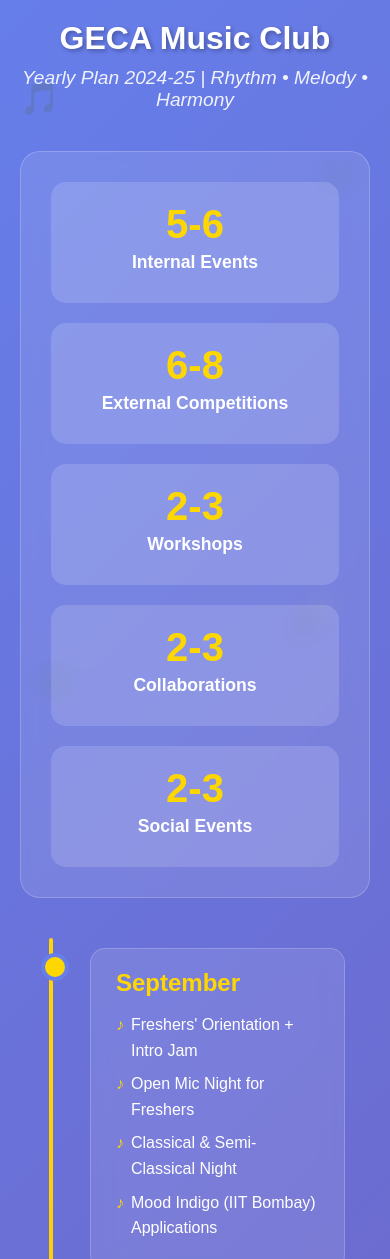
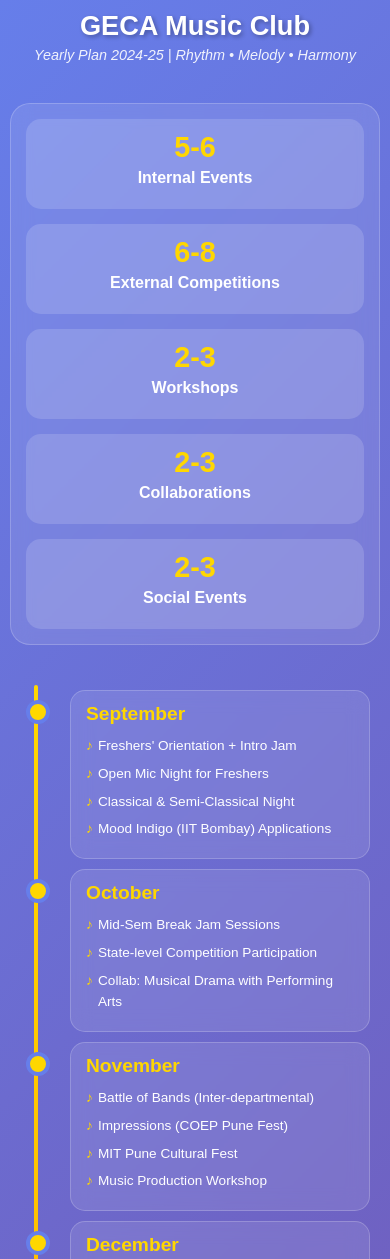
Before and after one commit to AayushSingatkar2004/Music-Club, a plain HTML site: page index.html in a window 390 px wide. Shown: the top 1259 px of the page. Drawn offline with Linux system fonts and the light colour scheme.

Commit message:
Update index.html

```diff
--- a/index.html
+++ b/index.html
@@ -277,19 +277,187 @@
         }
 
         @media (max-width: 768px) {
-            .header h1 { font-size: 2rem; }
-            .overview-grid { grid-template-columns: 1fr; }
-            .timeline::after { left: 31px; }
+            .container {
+                padding: 10px;
+            }
+
+            .header h1 {
+                font-size: 2rem;
+                margin-bottom: 5px;
+            }
+
+            .header p {
+                font-size: 1rem;
+            }
+
+            .yearly-overview {
+                padding: 20px;
+                margin-bottom: 30px;
+            }
+
+            .overview-grid {
+                grid-template-columns: 1fr;
+                gap: 15px;
+            }
+
+            .overview-card {
+                padding: 15px;
+            }
+
+            .overview-card .number {
+                font-size: 2rem;
+            }
+
+            .timeline::after {
+                left: 31px;
+            }
+
             .month-container {
                 width: 100%;
                 padding-left: 70px;
-                padding-right: 25px;
+                padding-right: 15px;
+                padding-top: 5px;
+                padding-bottom: 5px;
             }
+
             .month-container::after {
                 left: 21px;
+                width: 18px;
+                height: 18px;
             }
-            .right { left: 0%; }
-            .right::after { left: 21px; }
+
+            .right {
+                left: 0%;
+            }
+
+            .right::after {
+                left: 21px;
+            }
+
+            .month-content {
+                padding: 15px 20px;
+            }
+
+            .month-title {
+                font-size: 1.3rem;
+                margin-bottom: 12px;
+            }
+
+            .activity-item {
+                font-size: 0.9rem;
+                margin-bottom: 6px;
+            }
+
+            .unique-activities {
+                padding: 20px;
+                margin-top: 30px;
+            }
+
+            .unique-activities h2 {
+                font-size: 1.5rem;
+                margin-bottom: 20px;
+            }
+
+            .unique-grid {
+                grid-template-columns: 1fr;
+                gap: 15px;
+            }
+
+            .unique-card {
+                padding: 15px;
+            }
+
+            .unique-card h4 {
+                font-size: 1rem;
+            }
+
+            .unique-card p {
+                font-size: 0.9rem;
+            }
+
+            .floating-notes {
+                display: none;
+            }
+        }
+
+        @media (max-width: 480px) {
+            .header h1 {
+                font-size: 1.7rem;
+            }
+
+            .header p {
+                font-size: 0.9rem;
+            }
+
+            .yearly-overview {
+                padding: 15px;
+            }
+
+            .overview-card {
+                padding: 12px;
+            }
+
+            .overview-card .number {
+                font-size: 1.8rem;
+            }
+
+            .overview-card h3 {
+                font-size: 1rem;
+            }
+
+            .month-container {
+                padding-left: 60px;
+                padding-right: 10px;
+            }
+
+            .timeline::after {
+                left: 26px;
+            }
+
+            .month-container::after {
+                left: 16px;
+                width: 16px;
+                height: 16px;
+            }
+
+            .right::after {
+                left: 16px;
+            }
+
+            .month-content {
+                padding: 12px 15px;
+            }
+
+            .month-title {
+                font-size: 1.2rem;
+                margin-bottom: 10px;
+            }
+
+            .activity-item {
+                font-size: 0.85rem;
+                padding-left: 12px;
+            }
+
+            .unique-activities {
+                padding: 15px;
+            }
+
+            .unique-activities h2 {
+                font-size: 1.3rem;
+            }
+
+            .unique-card {
+                padding: 12px;
+            }
+
+            .unique-card h4 {
+                font-size: 0.95rem;
+                margin-bottom: 8px;
+            }
+
+            .unique-card p {
+                font-size: 0.85rem;
+            }
         }
     </style>
 </head>
```
